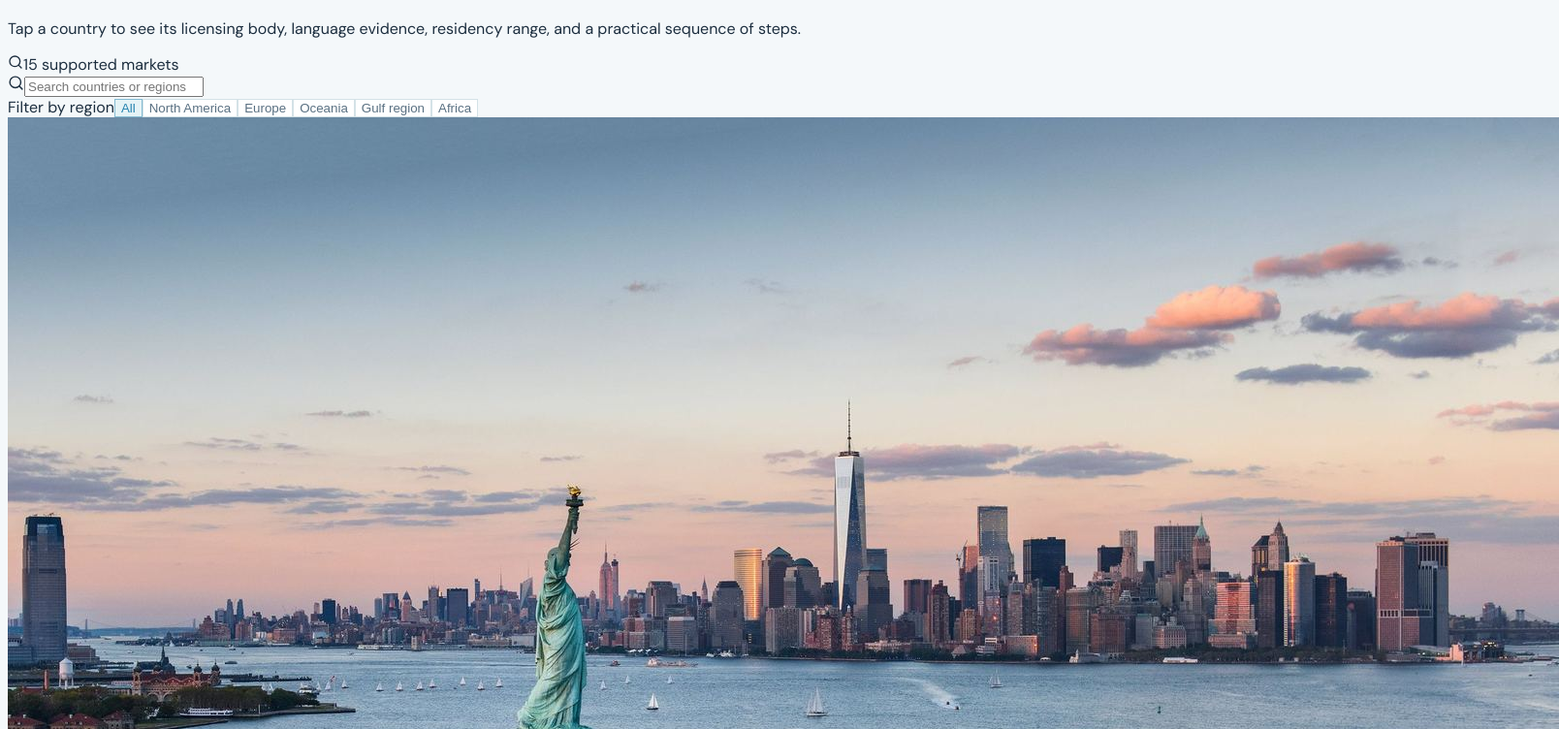
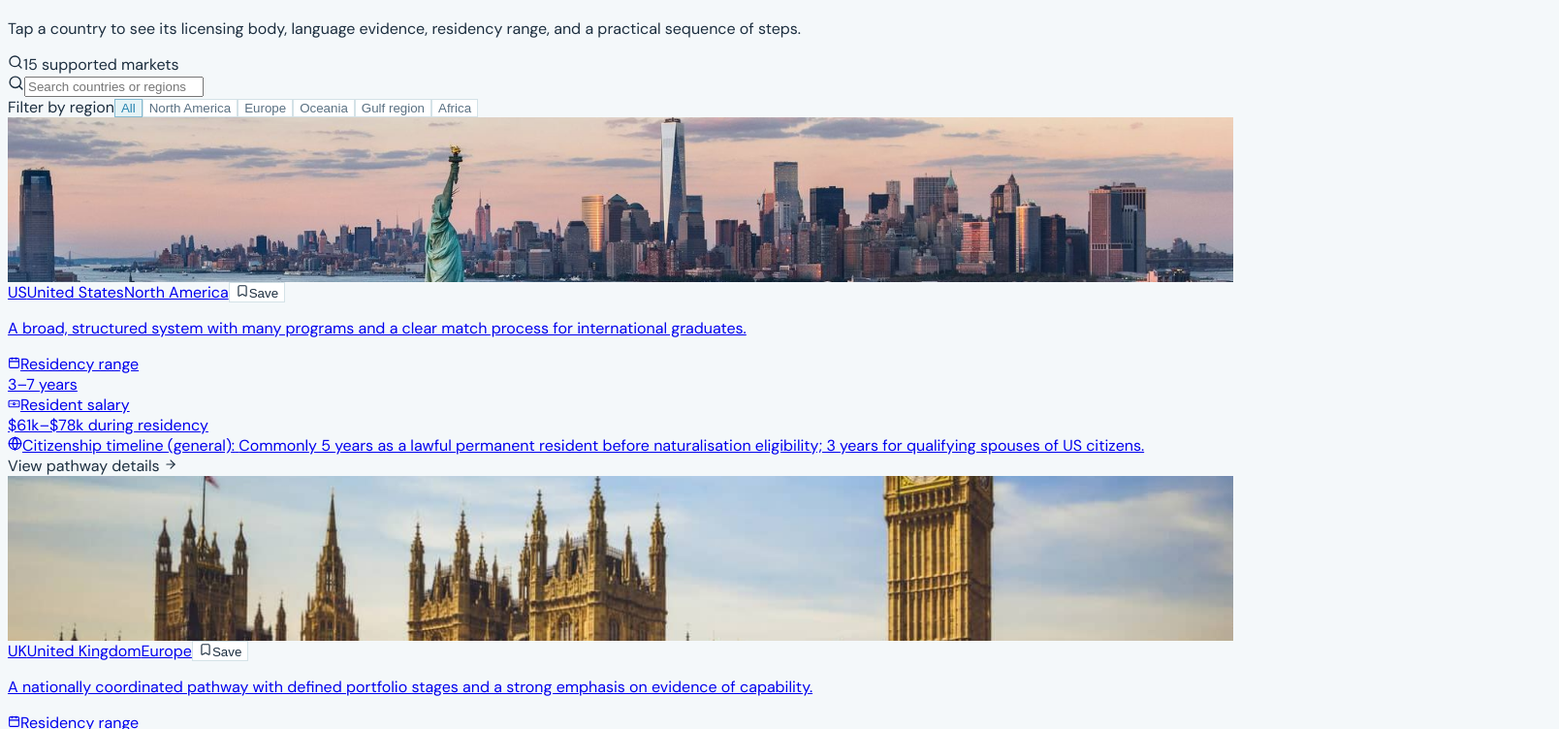
Before and after one commit to 3abody-71/My-website, a React (Vite) app in the folder client/: page / in a window 1280 px wide. Shown: the part 724-1476 px from the top of the page at 97% size, 1608 px wide, since content can reach past the window. Built offline with nearby package versions, Linux system fonts and the light colour scheme.

Commit message:
Normalize country card image sizing

```diff
--- a/client/src/index.css
+++ b/client/src/index.css
@@ -158,6 +158,13 @@ body {
   height: 170px;
   position: relative;
   overflow: hidden;
+}
+
+.country-card-image-img {
+  display: block;
+  width: 100%;
+  height: 170px;
+  object-fit: cover;
 }
 
 .home-hero {
```
